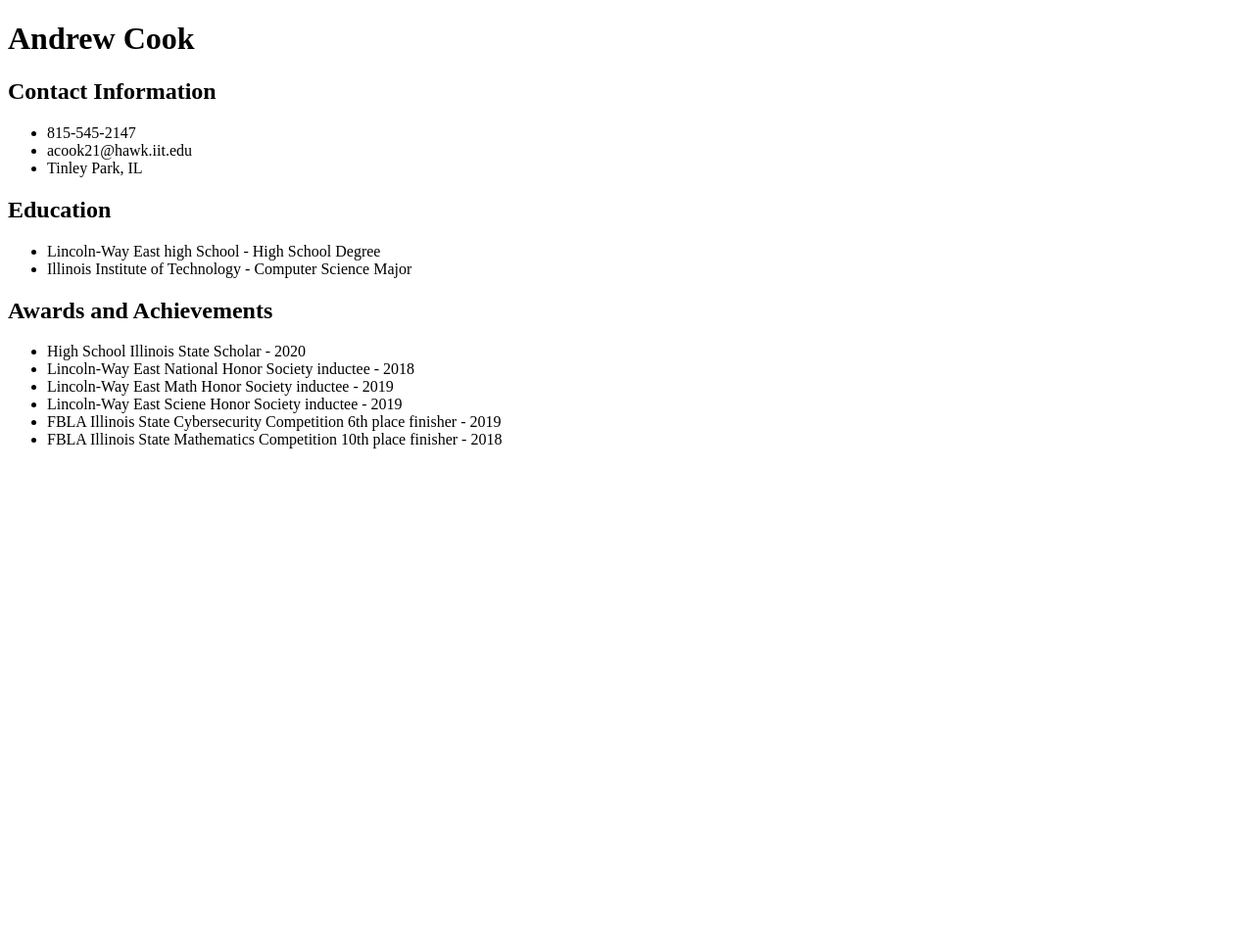
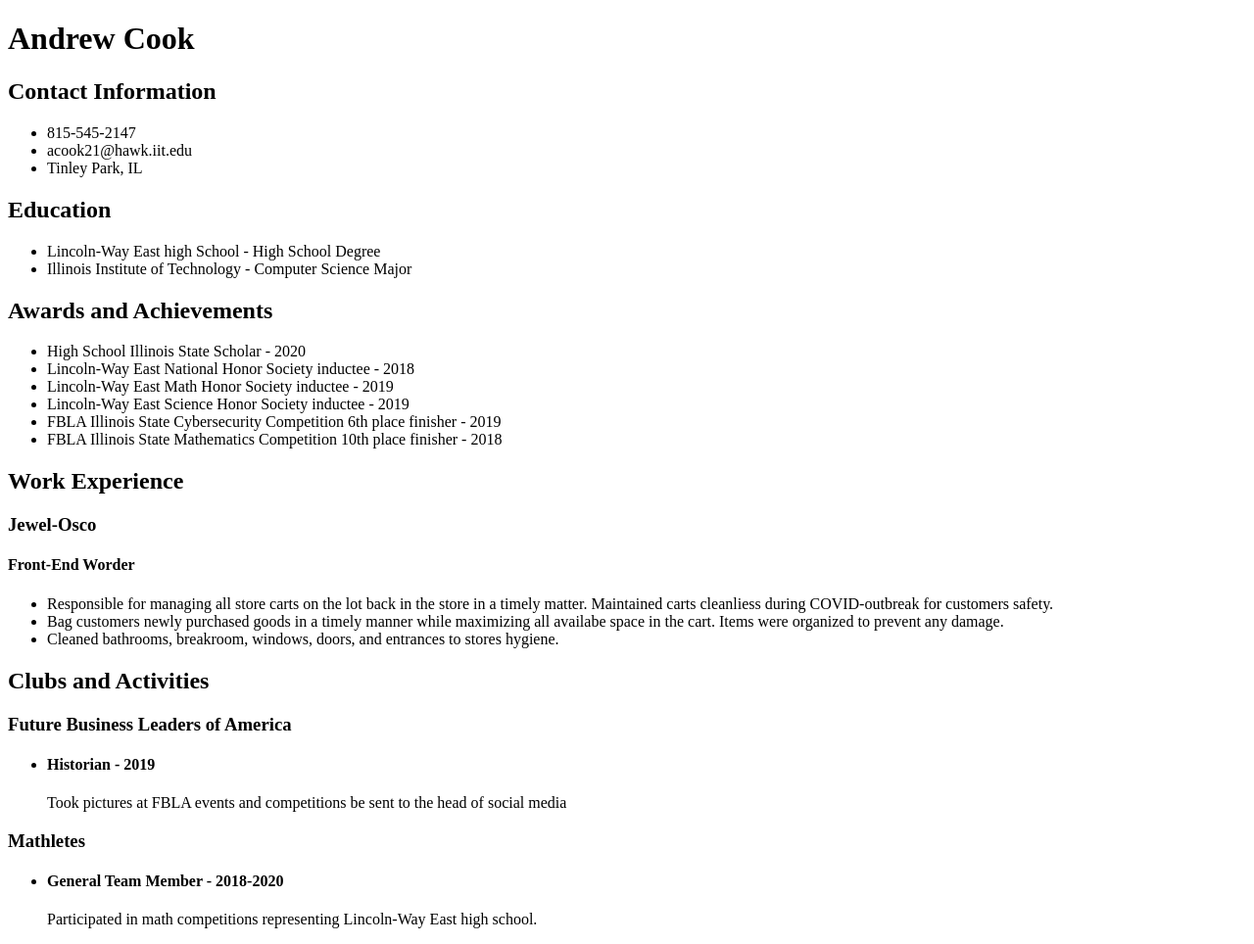
Before and after one commit to Drewster0128/andrewcookresume, a plain HTML site: page resume/index.html in a window 1280 px wide. Shown: the whole page at 98% size. Before the commit the page ends 800 px from the top, so only its background shows below. Drawn offline with Linux system fonts and the light colour scheme.

Commit message:
Added work experience and club involvement

```diff
--- a/resume/index.html
+++ b/resume/index.html
@@ -33,10 +33,45 @@
               <li>High School Illinois State Scholar - 2020</li>
               <li>Lincoln-Way East National Honor Society inductee - 2018</li>
               <li>Lincoln-Way East Math Honor Society inductee - 2019</li>
-              <li>Lincoln-Way East Sciene Honor Society inductee - 2019</li>
+              <li>Lincoln-Way East Science Honor Society inductee - 2019</li>
               <li>FBLA Illinois State Cybersecurity Competition 6th place finisher - 2019</li>
               <li>FBLA Illinois State Mathematics Competition 10th place finisher - 2018</li>
             </ul>
+        </header>
+        <header>
+          <h2>Work Experience</h2>
+            <h3>Jewel-Osco</h3>
+            <h4>Front-End Worder</h4>
+            <ul>
+              <li>
+                Responsible for managing all store carts on the lot back in the store in a timely
+                matter. Maintained carts cleanliess during COVID-outbreak for customers safety.
+              </li>
+              <li>
+                Bag customers newly purchased goods in a timely manner while maximizing all
+                availabe space in the cart. Items were organized to prevent any damage.
+              </li>
+              <li>
+                Cleaned bathrooms, breakroom, windows, doors, and entrances to stores hygiene.
+              </li>
+            </ul>
+        </header>
+        <header>
+          <h2>Clubs and Activities</h2>
+          <h3>Future Business Leaders of America</h3>
+          <ul>
+            <li>
+              <h4>Historian - 2019</h4>
+              <p>Took pictures at FBLA events and competitions be sent to the head of social media</p>
+            </li>
+          </ul>
+          <h3>Mathletes</h3>
+            <ul>
+              <li>
+                <h4>General Team Member - 2018-2020</h4>
+                <p>Participated in math competitions representing Lincoln-Way East high school.</p>
+              </li>
+          </ul>
         </header>
       </article>
     </main>
```
